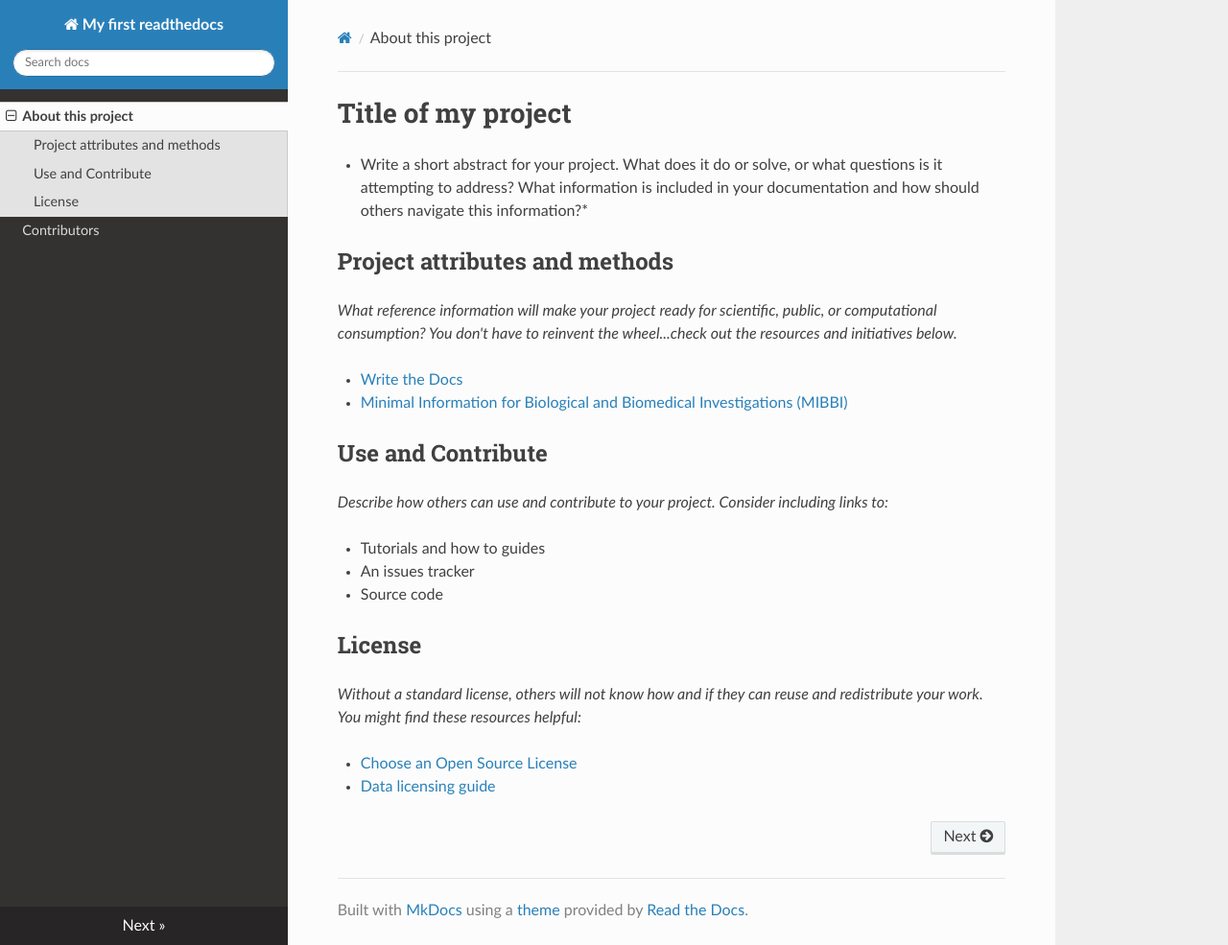
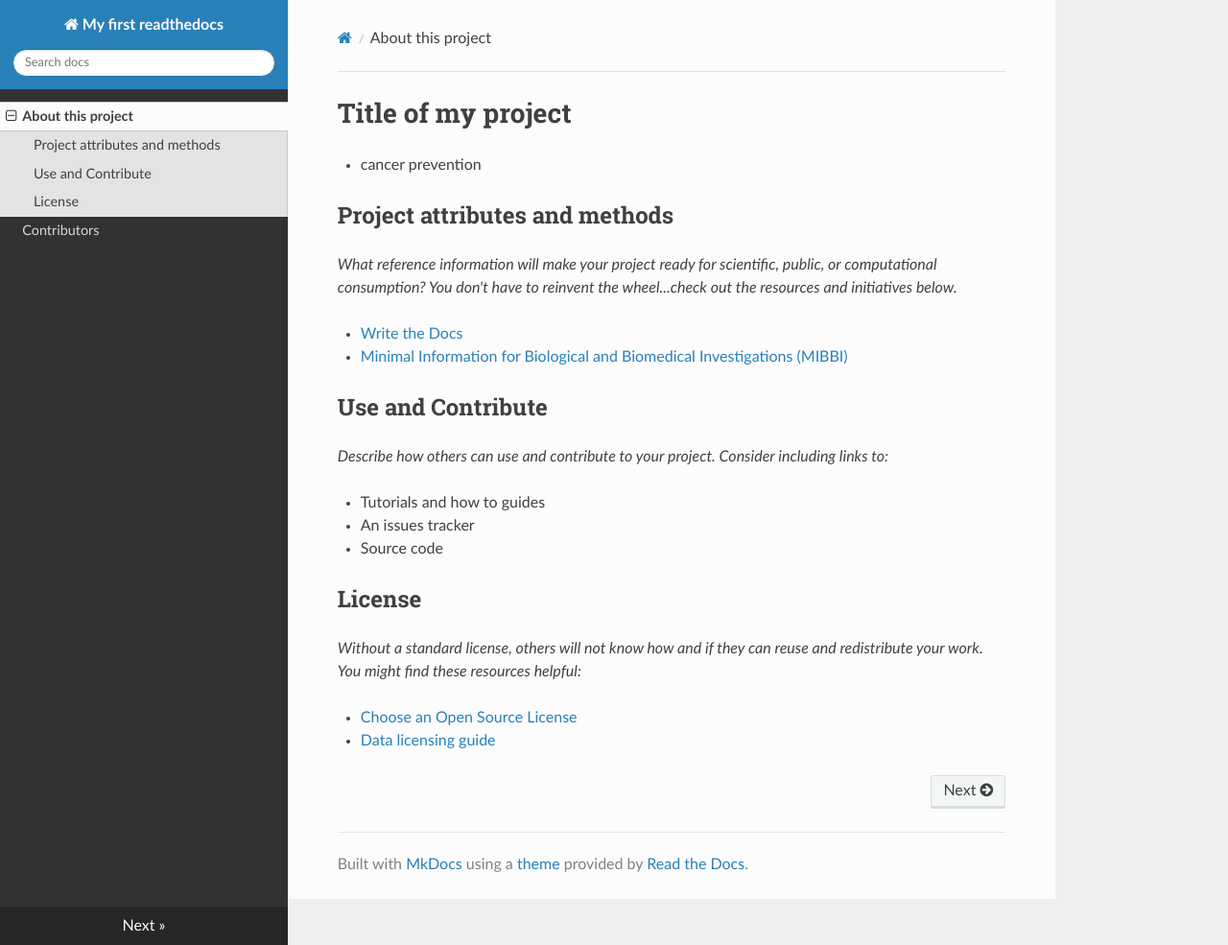
Before and after one commit to xiangruyin/my-first-rtd, an MkDocs documentation site: the page built from docs/index.md, in a window 1280 px wide and 985 px high. Shown: the whole window at 96% size. Built offline with MkDocs 1.6.1, drawn with Linux system fonts in a browser that asks for light colours; nearby versions of some CDN libraries; old or Windows-style settings are respelled for this version of MkDocs.

Commit message:
updated contents

```diff
--- a/docs/index.md
+++ b/docs/index.md
@@ -1,6 +1,6 @@
 # Title of my project
 
-*  Write a short abstract for your project.  What does it do or solve, or what questions is it attempting to address?  What information is included in your documentation and how should others navigate this information?*
+*  cancer prevention
 
 ## Project attributes and methods
 
```
